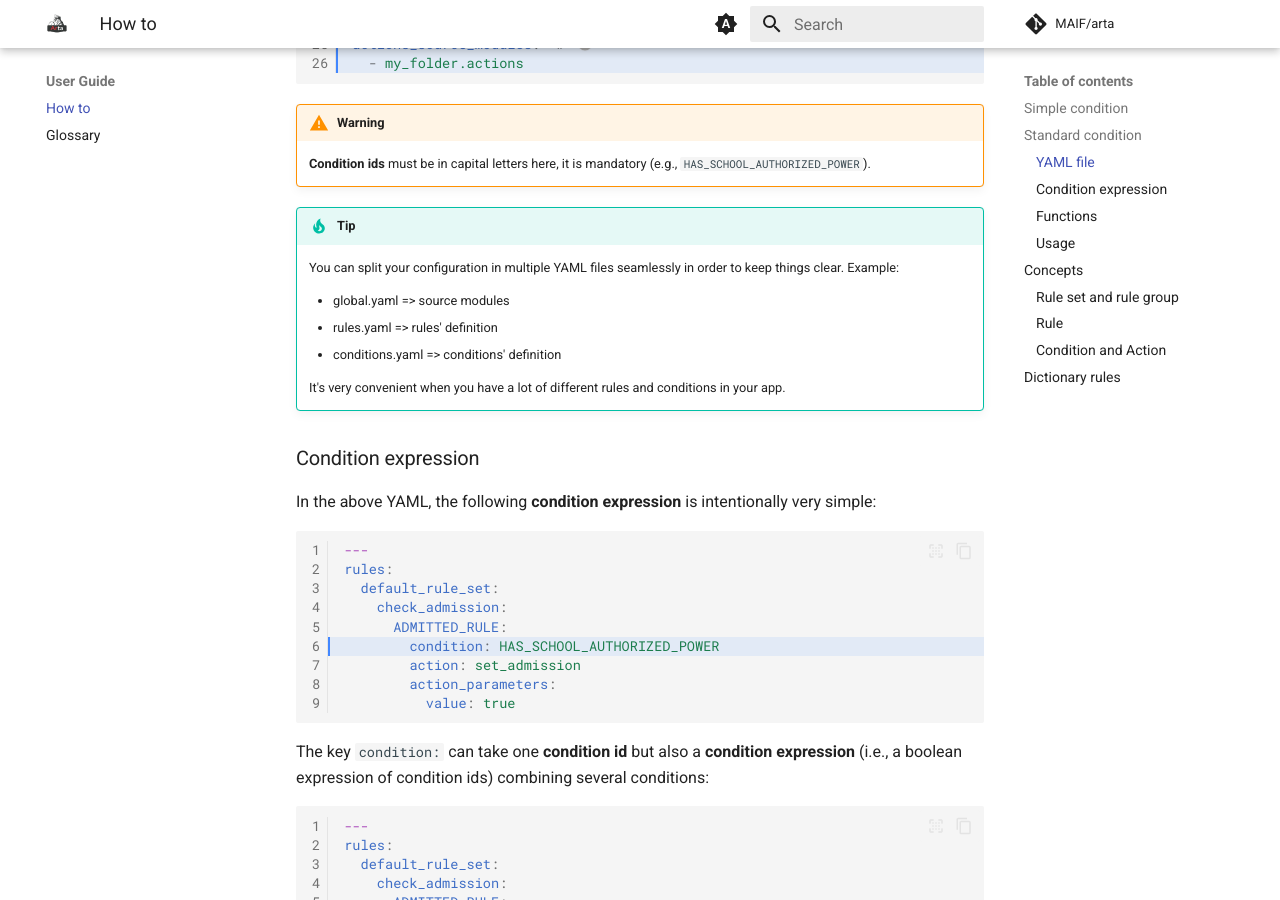
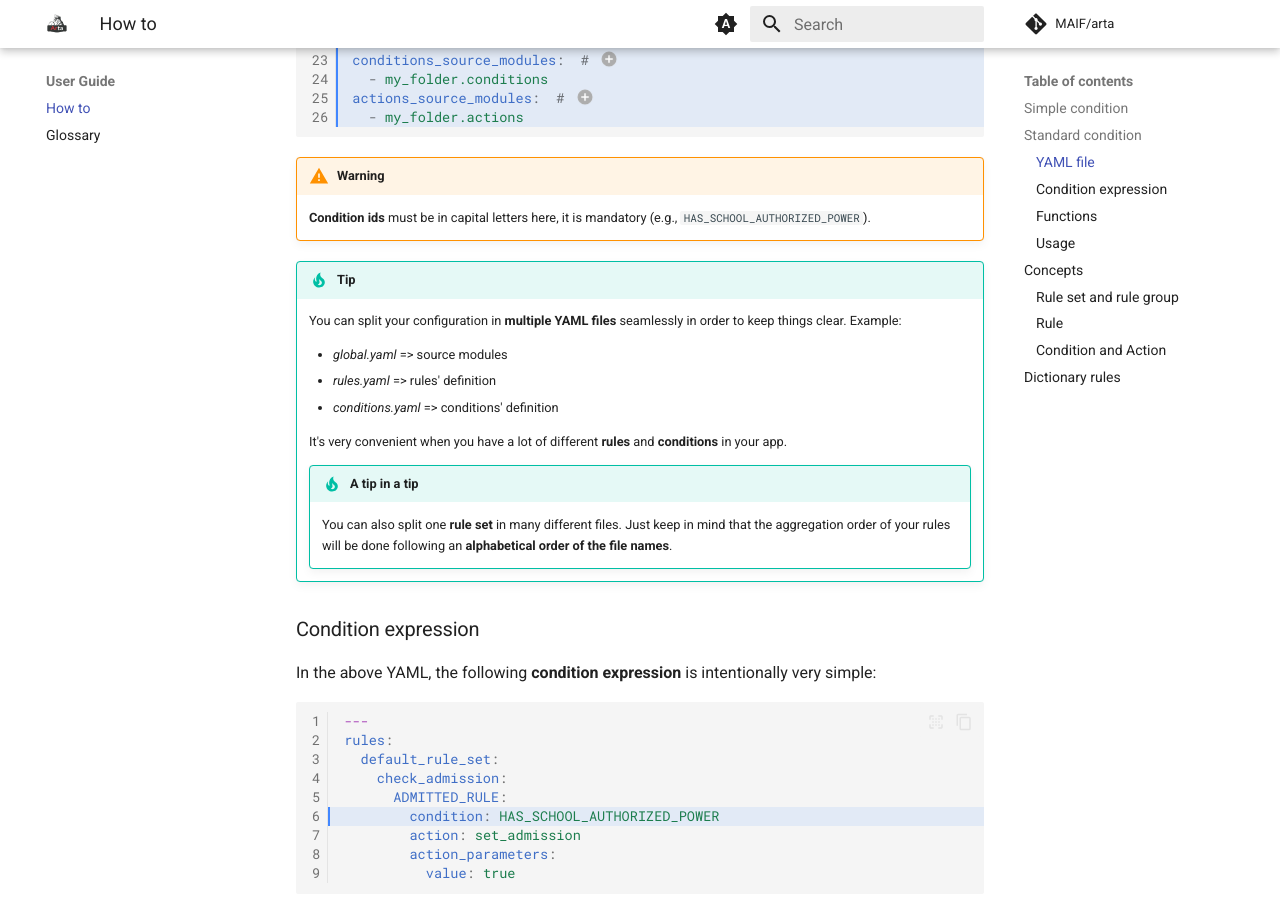
Before and after one commit to MAIF/arta, an MkDocs documentation site: the page built from docs/pages/how_to.md, in a window 1280 px wide and 900 px high, scrolled down 3389 px. Built offline with MkDocs 1.6.1 and Material for MkDocs 9.7.7, drawn with Linux system fonts in a browser that asks for light colours; emoji names are drawn with the system emoji font; comment, search, counter and statistics services are not loaded; some of the changed text lies outside the part shown.

```diff
--- a/docs/pages/how_to.md
+++ b/docs/pages/how_to.md
@@ -99,9 +99,11 @@ The *configuration key* here is:
 
     The built-in file format used by Arta for configuration is **YAML**.
 
-!!! example "Enhancement proposal"
+!!! note "You don't like YAML?"
 
-    We are thinking on a design that will allow user-implemented loading of the configuration (e.g., if you prefer using a JSON format). Stay tuned.
+    The `config_dict` constructor's parameter of `RulesEngine` lets you give a regular python **dictionary** containing the parsed configuration.
+
+    Thereby, you can use *any file format* to save your configuration, just parse them in a dictionary and use it as an argument.
 
 ### YAML file
 
@@ -152,13 +154,17 @@ actions_source_modules:  # (5)
 
 !!! tip
 
-    You can split your configuration in multiple YAML files seamlessly in order to keep things clear. Example:
+    You can split your configuration in **multiple YAML files** seamlessly in order to keep things clear. Example:
 
-    * global.yaml => source modules
-    * rules.yaml => rules' definition
-    * conditions.yaml => conditions' definition
+    * *global.yaml* => source modules
+    * *rules.yaml* => rules' definition
+    * *conditions.yaml* => conditions' definition
 
-    It's very convenient when you have a lot of different rules and conditions in your app.
+    It's very convenient when you have a lot of different **rules** and **conditions** in your app.
+
+    !!! tip "A tip in a tip"
+
+        You can also split one **rule set** in many different files. Just keep in mind that the aggregation order of your rules will be done following an **alphabetical order of the file names**.
 
 ### Condition expression
 
```
